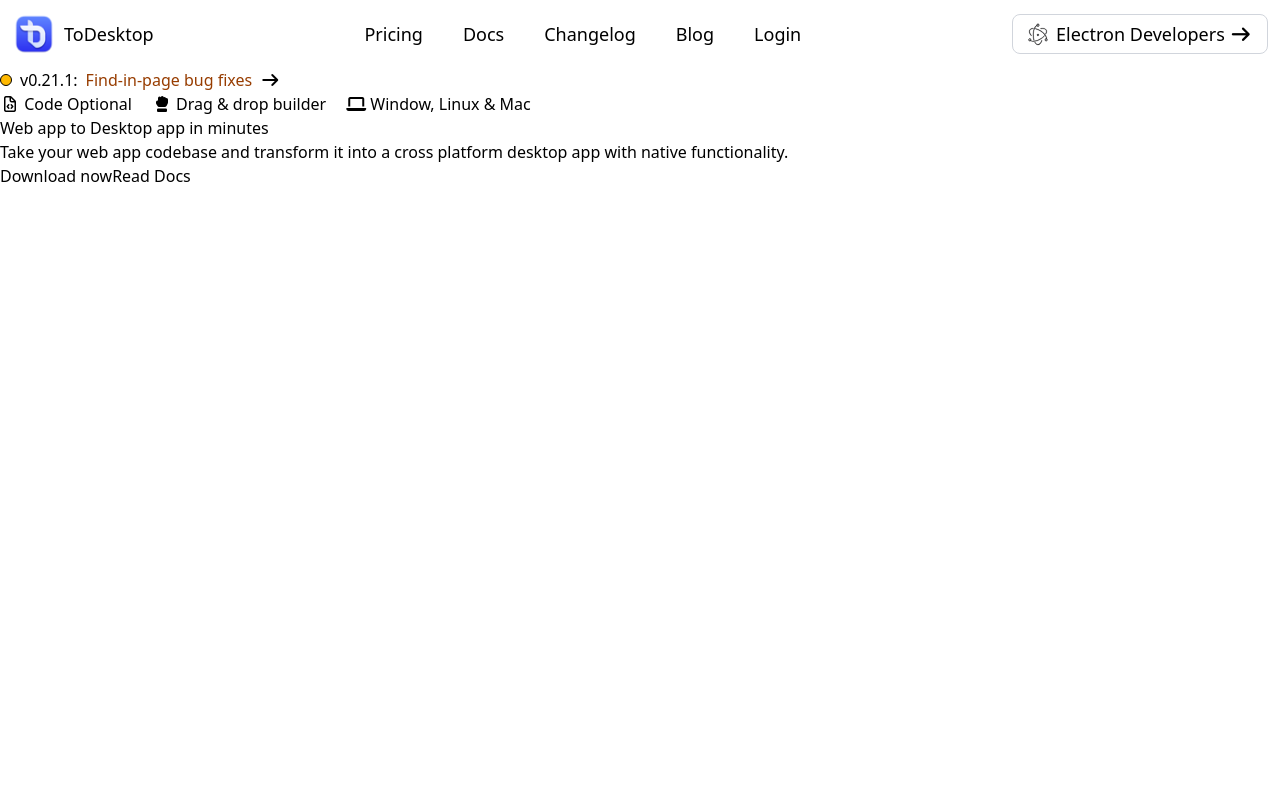
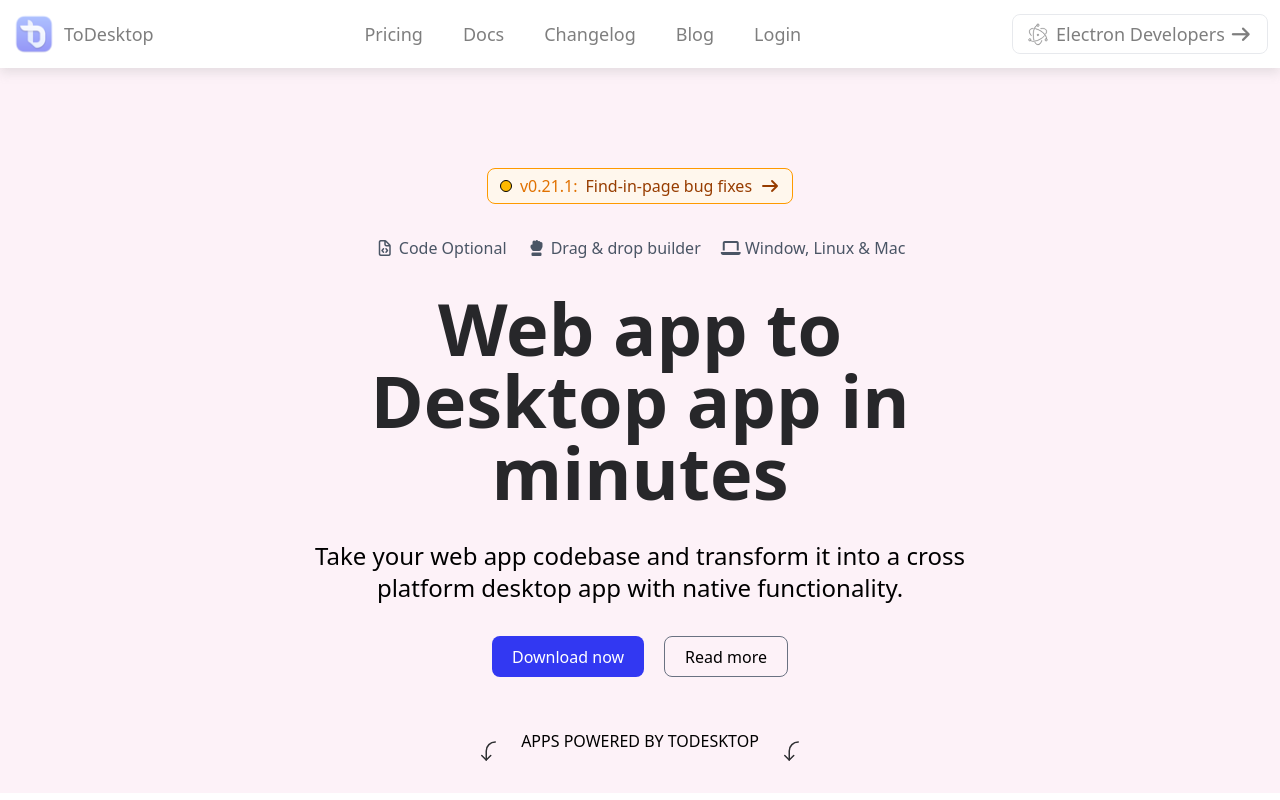
Before and after one commit to pratik0217/toDesktop-web, a React (Vite) app: page /login in a window 1280 px wide. Built offline with nearby package versions, Linux system fonts and the light colour scheme.

Commit message:
complete design of home page without responsie work

```diff
--- a/src/App.css
+++ b/src/App.css
@@ -16,9 +16,11 @@
     padding-inline: var(--padding-inline-section);
 }
 
-#navbar-menu {
-    padding: 12px;
-    line-height: 48px;
+ #navbar-menu {
+     padding: 12px;
+     line-height: 48px;
+     box-shadow: 0 5px 10px rgba(161, 161, 161, 0.5);
+     opacity: 0.5;
 }
 
 #nav-menulist:hover  {
@@ -38,3 +40,45 @@
     margin-top: 40px;
     margin-left: 60px;
 }
+
+/* Hero section */
+#hero-section {
+    max-width: 700px;
+    margin-inline: auto;
+}
+
+#version-box {
+    padding: 5px 12px;
+    margin-top: 100px;
+    transition: all 0.3s ease-in-out;
+}
+
+#version-box:hover {
+    transform: translateY(-10px);
+    box-shadow: 0px 7px 10px rgba(0, 0, 0, 0.1);
+}
+
+#version-box:hover i {
+    transform: translateX(3px);
+    transition: all 0.3s ease-in-out;
+
+}
+
+#hero-sect-btn button:nth-child(1) {
+    background-color: var(--primary-text-color)!important;
+    color: white;
+    padding: 7.5px 20px;
+}
+
+#hero-sect-btn button:nth-child(2) {
+    padding: 7.5px 20px;
+}
+
+
+#app-section{
+    margin-top: 20px;
+}
+
+#app-section img{
+    margin-top: 10px;
+}
--- a/src/App.jsx
+++ b/src/App.jsx
@@ -2,6 +2,7 @@
 import Navbar from "./component/navbar";
 import navbarLogo from './assets/asset\ 0.png'
 import developerToggle from './assets/asset\ 1.svg'
+import turnArrowDown from './assets/asset\ 2.svg'
 import { Routes, Route } from "react-router";
 import Pricing from "./component/pricingPage";
 import Login from "./component/loginPage";
@@ -24,8 +25,8 @@
           </Route>
         </Routes>
       </header>
-      <main>
-        <MainSection/>
+      <main className="bg-pink-50 h-[90.65vh]">
+        <MainSection turnArrowDown={turnArrowDown} />
       </main>
     </>
   );
--- a/src/component/mainSection.jsx
+++ b/src/component/mainSection.jsx
@@ -1,27 +1,33 @@
-export default function mainSection() {
+export default function mainSection(props) {
   return (
-    <div id="hero-section" className="">
-        <div id="version-box" className="flex items-center gap-2">
+    <div id="hero-section" className="flex flex-col items-center gap-8">
+        <div id="version-box" className="flex items-center gap-2 border border-amber-500 rounded-lg bg-orange-50 font-medium">
            <span className="inline-block w-3 h-3 border border-black rounded-full bg-amber-400"></span>
-           <span>v0.21.1: </span>
-           <span className="text-amber-800">Find-in-page bug fixes</span>
-           <i className="fa-solid fa-arrow-right"></i>
+           <span className="text-amber-600">v0.21.1: </span>
+           <a href="#"><span className="text-amber-800">Find-in-page bug fixes</span></a>
+           <i className="fa-solid fa-arrow-right text-amber-800"></i>
         </div>
 
-        <div id="service-box" className="flex gap-5">
+        <div id="service-box" className="hidden md:flex gap-5 text-gray-600">
             <span><i class="fa-regular fa-file-code"></i> Code Optional</span>
             <span><i class="fa-solid fa-hand-back-fist"></i> Drag & drop builder</span>
             <span><i class="fa-solid fa-laptop"></i> Window, Linux & Mac</span>
         </div>
 
-        <div id="heading-inform">
-            <h1>Web app to Desktop app in minutes</h1>
-            <p>Take your web app codebase and transform it into a cross platform desktop app with native functionality.</p>
+        <h1 className="text-center text-7xl font-bold text-zinc-800">Web app to Desktop app in minutes</h1>
+        {/* <h1 className="text-start text-5xl font-bold text-zinc-800">Web app to Desktop app in minutes</h1> */}
+
+        <p className="text-center text-2xl">Take your web app codebase and transform it into a cross platform desktop app with native functionality.</p>
+
+        <div id="hero-sect-btn" className="flex gap-5">
+            <button className="rounded-lg">Download now</button>
+            <button className="border border-gray-500 rounded-lg">Read more</button>
         </div>
 
-        <div id="hero-sect-btn">
-            <button>Download now</button>
-            <button>Read Docs</button>
+        <div id="app-section" className="flex gap-5">
+            <img src={props.turnArrowDown} alt="turn arrow down" />
+            <span>APPS POWERED BY TODESKTOP</span>
+            <img src={props.turnArrowDown} alt="turn arrow down" />
         </div>
     </div>
   )
```
